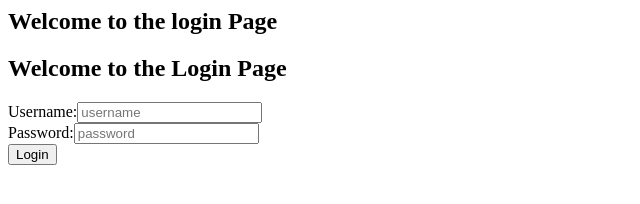
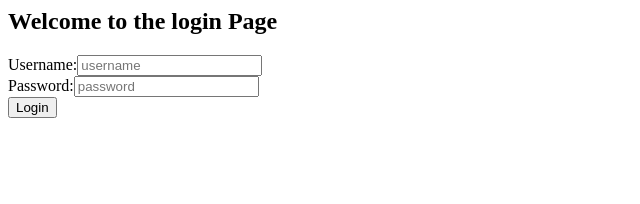
Before and after one commit to santvan3207/firstRepoByBharath, a plain HTML site: page login.html in a window 1280 px wide. Shown: the whole page, without its empty margins (0-640 px from the left). Drawn offline with Linux system fonts and the light colour scheme.

Commit message:
mesg changed

```diff
--- a/login.html
+++ b/login.html
@@ -1,8 +1,7 @@
 <html>
 	<body>
-		<h2>Welcome to the login Page</h4>
+		<h2>Welcome to the login Page</h2>
 		<form>
-			<h2>Welcome to the Login Page</h2>
 			Username:<input type="text" placeholder="username"/></br>
 			Password:<input type="password" placeholder="password"/></br>
 			<input type="submit" value="Login"/>
```
